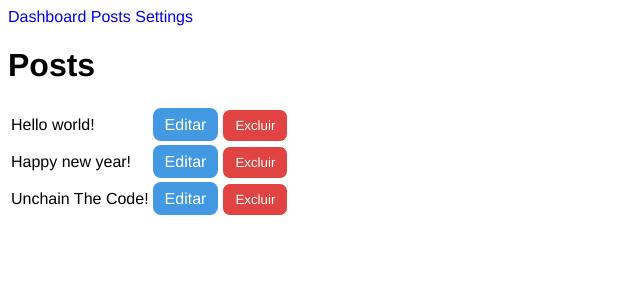
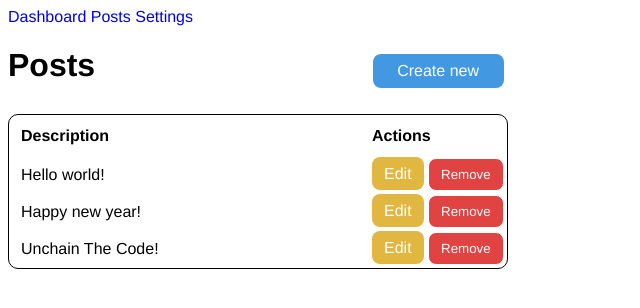
Before and after one commit to jairo-sousa/unchain, a plain HTML site: page example/app.html in a window 1280 px wide. Both pictures are taken after a click on the link "Posts". Shown: the whole page, without its empty margins (0-640 px from the left). Drawn offline with Linux system fonts and the light colour scheme.

Commit message:
docs: finalize posts CRUD example

```diff
--- a/example/styles/global.css
+++ b/example/styles/global.css
@@ -1,3 +1,11 @@
 * {
   font-family: Helvetica, sans-serif;
 }
+
+a {
+  text-decoration: none;
+}
+
+button {
+  cursor: pointer;
+}
--- a/example/styles/posts.css
+++ b/example/styles/posts.css
@@ -1,11 +1,46 @@
-a {
-  text-decoration: none;
+.posts h1 {
+  display: inline-block;
+  margin: 21.44px 273px 30px 0;
+}
+
+.posts table {
+  min-width: 100%;
+  border: 1px solid black;
+  border-collapse: separate;
+  border-radius: 10px;
+}
+
+table tr th:nth-child(1) {
+  width: 338px;
+  padding: 10px;
+}
+table tr th {
+  text-align: left;
+}
+table tr td:nth-child(1) {
+  padding-left: 10px;
+}
+
+.post-container {
+  width: 500px;
+}
+
+.btn-create {
+  border: none;
+  border-radius: 8px;
+  background-color: #4299e1;
+  padding: 8px 12px;
+  color: white;
+
+  display: inline-block;
+  width: 107px;
+  text-align: center;
 }
 
 .btn-edit {
   border: none;
   border-radius: 8px;
-  background-color: #4299e1;
+  background-color: #e1b742;
   padding: 8px 12px;
   color: white;
 }
--- a/example/views/posts/postForm.js
+++ b/example/views/posts/postForm.js
@@ -6,24 +6,66 @@ import { styles } from "@styles";
 export class PostForm extends Component {
   constructor(props) {
     super({ ...props, stylesheet: styles.post });
+
+    this.onSubmit = this.onSubmit.bind(this);
   }
 
   onMount() {
-    const post = posts.readById(this.props.param);
+    if (this.props.param === "new") {
+      this.setState({ post: { description: "" } });
+      return;
+    }
+
+    const post = posts.readById(this.props.param) || null;
+
     this.setState({ post });
+  }
+
+  onUpdate() {
+    const form = this.$("form");
+    if (!form) return;
+
+    form.onsubmit = this.onSubmit;
+  }
+
+  /**
+   * @param {SubmitEvent} event
+   */
+  onSubmit(event) {
+    event.preventDefault();
+
+    const formdata = new FormData(event.target);
+    const data = Object.fromEntries(formdata.entries());
+
+    const post = {
+      ...this.state.post,
+      ...data,
+    };
+
+    if (post.id == null) posts.create(post);
+    else posts.update(post.id, post);
+
+    location.hash = "#posts";
   }
 
   template() {
     const post = this.state.post;
-    if (!post) return `<p>Post não encontrado.</p>`;
+    if (!post) return /*html*/ `<p>Post not found.</p>`;
+
+    const isCreating = post.id == null;
 
     return /*html*/ `
     <div>
-      <h1>Post</h1>
+      <h1>${isCreating ? "Create new post" : "Edit Post #" + post.id}</h1>
       <form>
-        <label for="description">Descrição</label>
+        <label for="description">Description</label>
         <input type="text" id="description" name="description" value="${post.description || ""}">
-        <button type="submit">Salvar</button>
+        <button
+          class="btn-confirm"
+          type="submit"
+          >
+          ${isCreating ? "Create" : "Save"}
+        </button>
       </form>
     </div>
   `;
--- a/example/views/posts/posts.js
+++ b/example/views/posts/posts.js
@@ -8,15 +8,14 @@ class PostItem extends Component {
     const { id, description } = this.props.post;
     return /*html*/ `
       <td>${description}</td>
-      <td><a href="#posts/${id}" class="btn-edit">Editar</a></td>
-      <td>
-        <button id="btn-remove" class="btn-remove">Excluir</button>
+      <td><a href="#posts/${id}" class="btn-edit">Edit</a>
+        <button class="btn-remove" class="btn-remove">Remove</button>
       </td>
     `;
   }
 
   onUpdate() {
-    this.$("#btn-remove").onclick = () => this.props.onRemove();
+    this.$(".btn-remove").onclick = () => this.props.onRemove();
   }
 }
 
@@ -27,7 +26,17 @@ class PostList extends Component {
   }
 
   template() {
-    return /*html*/ `<table><tbody id="posts"></tbody></table>`;
+    return /*html*/ `
+    <table>
+      <thead>
+        <tr>
+          <th>Description</th>
+          <th>Actions</th>
+        </tr>
+      </thead>
+      <tbody id="posts"></tbody>
+    </table>
+  `;
   }
 
   onUpdate() {
@@ -37,16 +46,19 @@ class PostList extends Component {
 
       const props = {
         post,
-        onRemove: () => this.removePost(post),
+        onRemove: () => this.removePost(post.id),
       };
 
       new PostItem(props).mount(slot);
     });
   }
 
-  removePost(postToRemove) {
+  removePost(id) {
+    const isRemoved = posts.delete(id);
+    if (!isRemoved) return;
+
     this.setState({
-      posts: this.state.posts.filter((t) => t !== postToRemove),
+      posts: this.state.posts.filter((post) => post.id !== id),
     });
   }
 }
@@ -58,9 +70,12 @@ export class Posts extends Component {
 
   template() {
     return /*html*/ `
-      <div>
-        <h1>Posts</h1>
-        <table id="postList"></table>
+      <div class="posts" >
+        <div class="post-container" >
+          <h1>Posts</h1>
+          <a href="#posts/new" class="btn-create">Create new</a>
+          <table id="postList"></table>
+        </div>
       </div>
     `;
   }
```
Also changed, not shown: example/styles/post.css (+9 -1 lines).
